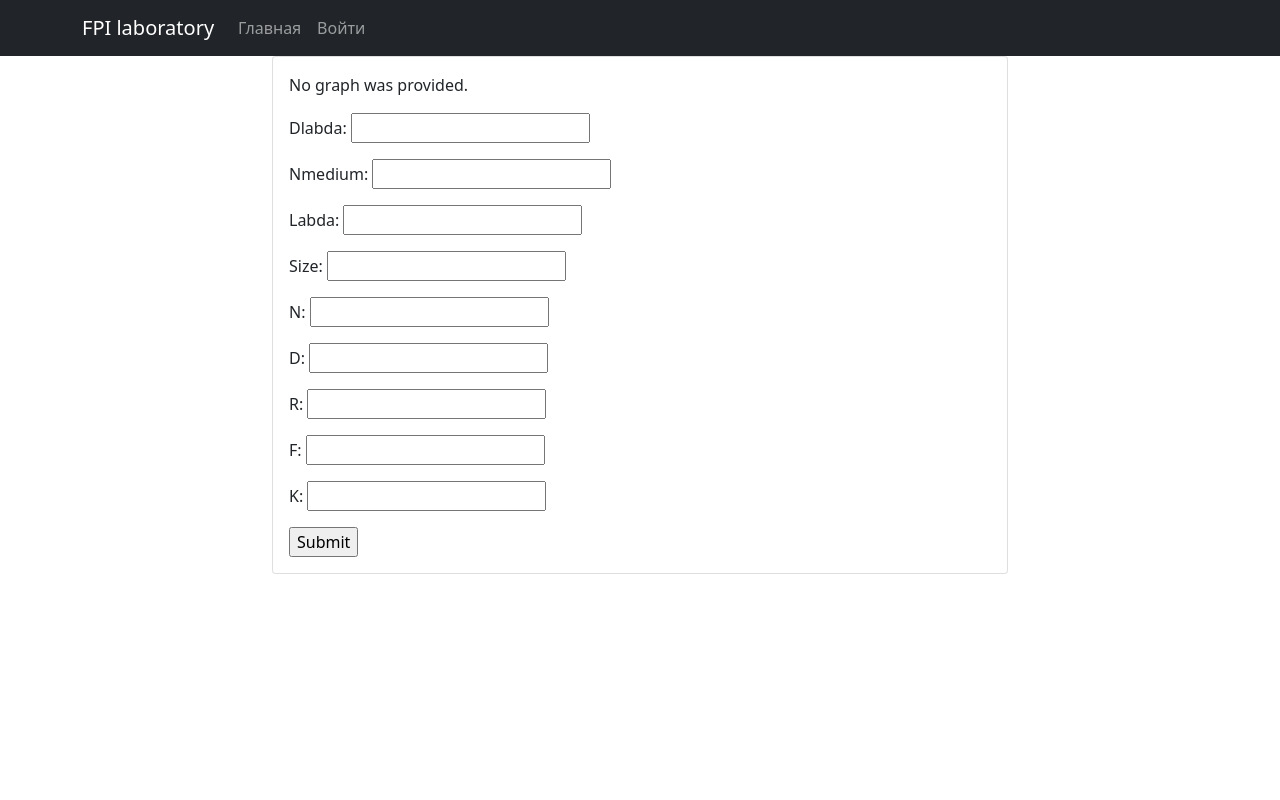
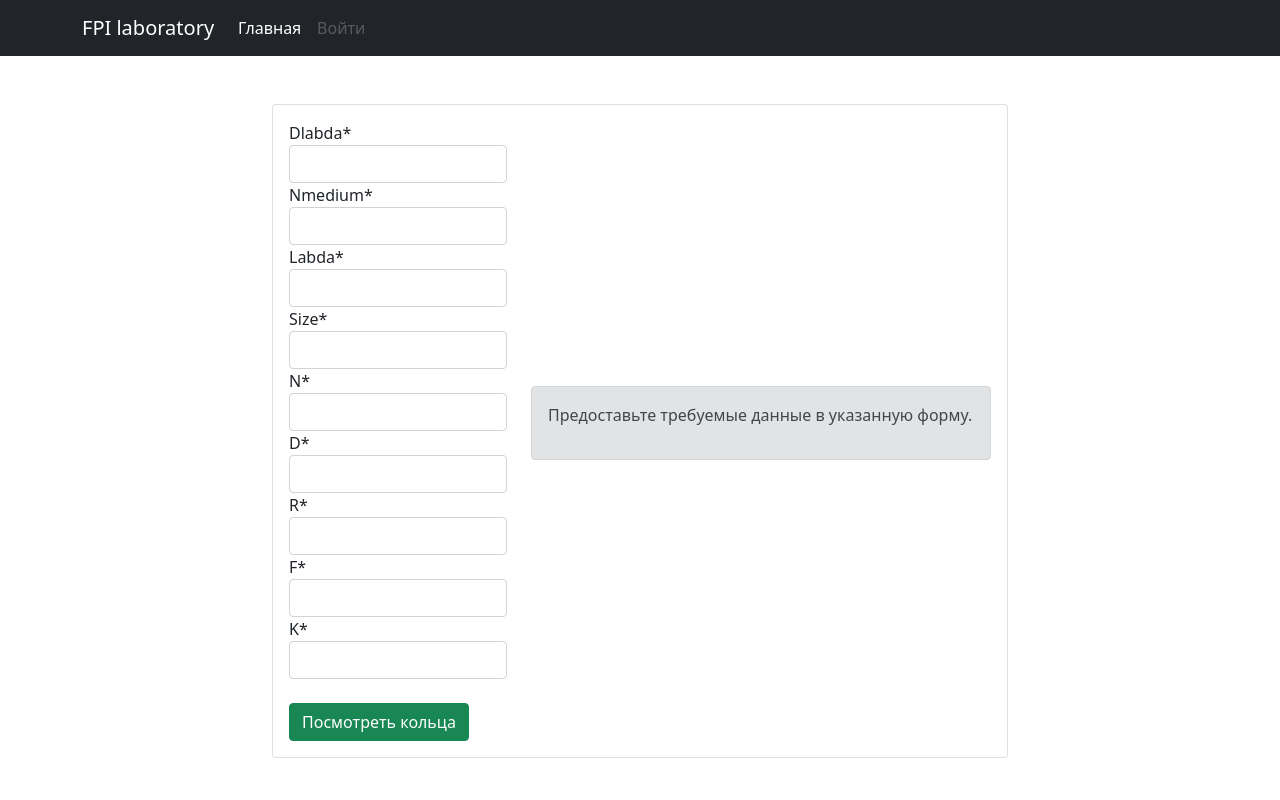
Before and after one commit to Azazel-h/Interference_Simulation_System, a Django app: page / in a window 1280 px wide. Run offline with Django 4.2, Linux system fonts and the light colour scheme; parts of the project's set-up code (start-up, migrations or seed data) failed here and were passed over; some libraries are stand-ins or nearby versions.

Commit message:
More comfortable UI

```diff
--- a/Interferometer/settings.py
+++ b/Interferometer/settings.py
@@ -39,7 +39,10 @@ INSTALLED_APPS = [
     'django.contrib.staticfiles',
     'accounts',
     'visualization',
+    'crispy_forms'
 ]
+
+CRISPY_TEMPLATE_PACK = 'bootstrap4'
 
 MIDDLEWARE = [
     'django.middleware.security.SecurityMiddleware',
--- a/requirements.txt
+++ b/requirements.txt
@@ -2,6 +2,7 @@ asgiref==3.5.0
 backports.zoneinfo==0.2.1
 cycler==0.11.0
 Django==4.0.3
+django-crispy-forms==1.14.0
 fonttools==4.31.2
 kiwisolver==1.4.2
 LightPipes==2.1.2
--- a/templates/base.html
+++ b/templates/base.html
@@ -21,7 +21,7 @@
                 {% block account_tab %}<li class="nav-item"><a class="nav-link" href="{% url 'account' %}"> {{ user.username }} </a></li>{% endblock %}
                 <li class="nav-item"><a class="nav-link" href="{% url 'logout' %}?next=/"> Выйти </a></li>
             {% else %}
-            {% block login_tab %}<li class="nav-item"><a class="nav-link" href="{% url 'login' %}"> Войти </a></li>{% endblock %}
+                {% block login_tab %}<li class="nav-item"><a class="nav-link disabled" href="{% url 'login' %}"> Войти </a></li>{% endblock %}
             {% endif %}
         </ul>
     </div>
--- a/templates/index.html
+++ b/templates/index.html
@@ -1,22 +1,34 @@
 {% extends "base.html" %}
 
 {% block title %}Главная{% endblock %}
+{% block main_tab %}<li class="nav-item"><a class="nav-link active" href="/">Главная</a></li>{% endblock %}
 {% block content %}
-    <div class="container">
+    {% load crispy_forms_tags %}
+    <div class="container pt-5">
         <div class="row">
                 <div class="col-md-8 offset-md-2">
                     <div class="card">
                         <div class="card-body">
+                            <div class="row align-items-center">
+                                <div class="col-6 col-md-4">
+                                    <form method="POST">
+                                        {% csrf_token %}
+                                        {{ form | crispy }}
+                                        <br>
+                                        <input type="submit" value="Посмотреть кольца" class="btn btn-success">
+                                    </form>
+                                </div>
+                                <div class="col-md-8">
                                     {% if graph %}
                                         {{ graph|safe }}
                                         {% else %}
-                            <p>No graph was provided.</p>
+                                        <div class="alert alert-secondary" role="alert">
+                                            <p>Предоставьте требуемые данные в указанную форму.</p>
+                                        </div>
                                     {% endif %}
-                        <form method="post">
-                            {% csrf_token %}
-                            {{ form.as_p }}
-                            <input type="submit" value="Submit">
-                        </form>
+                                </div>
+                            </div>
+                        </div>
                     </div>
                 </div>
         </div>
--- a/visualization/forms.py
+++ b/visualization/forms.py
@@ -3,9 +3,9 @@ from django import forms
 class GraphForm(forms.Form):
     DLABDA = forms.FloatField()
     NMEDIUM = forms.FloatField()
-    labda = forms.FloatField()
+    labda = forms.FloatField(min_value=0.1)
     size = forms.FloatField()
-    N = forms.IntegerField()
+    N = forms.IntegerField(min_value=1)
     D = forms.FloatField()
     R = forms.FloatField()
     f = forms.FloatField()
--- a/visualization/views.py
+++ b/visualization/views.py
@@ -11,13 +11,13 @@ def index_page(request) -> render:
         if form.is_valid():
             labda = form.cleaned_data['labda'] * nm
             size = form.cleaned_data['size'] * mm
+
             N = form.cleaned_data['N']
-
             f = form.cleaned_data['f'] * mm
             k = form.cleaned_data['k'] * math.pi / labda
-
             D = form.cleaned_data['D']
             R = form.cleaned_data['R']
+
             DLABDA = form.cleaned_data['DLABDA'] / nm
             NMEDIUM = form.cleaned_data['NMEDIUM']
 
```
Lines whose indentation alone changed are shown as unchanged.
